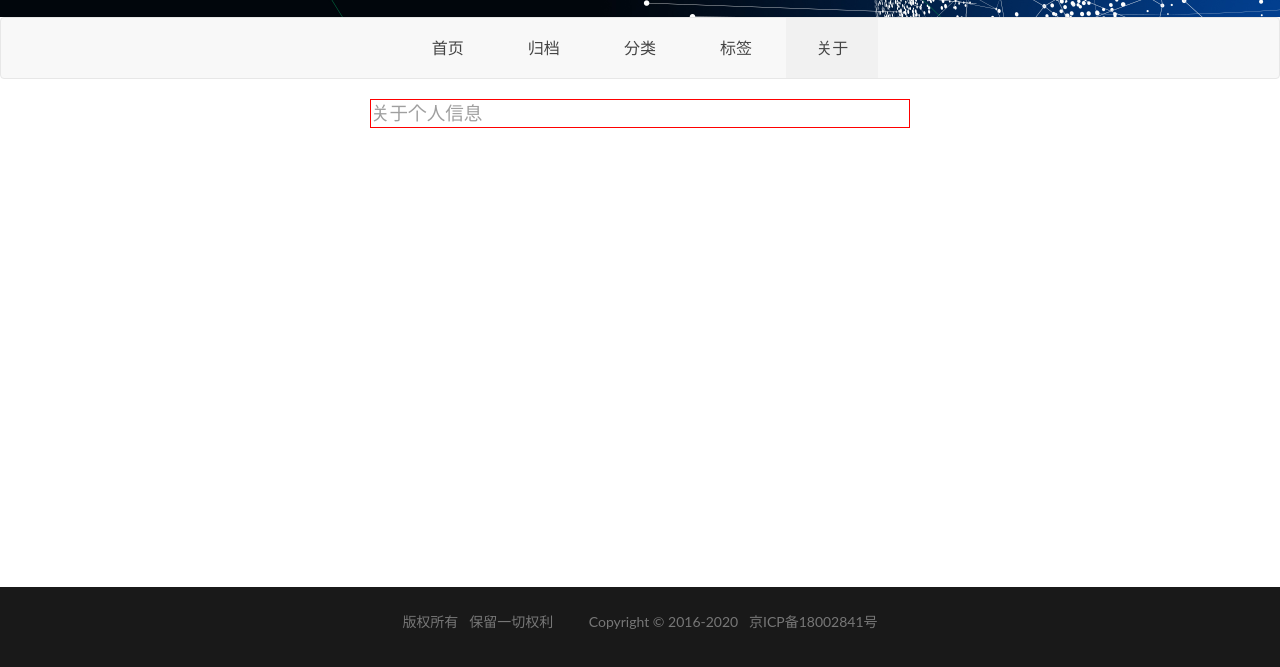
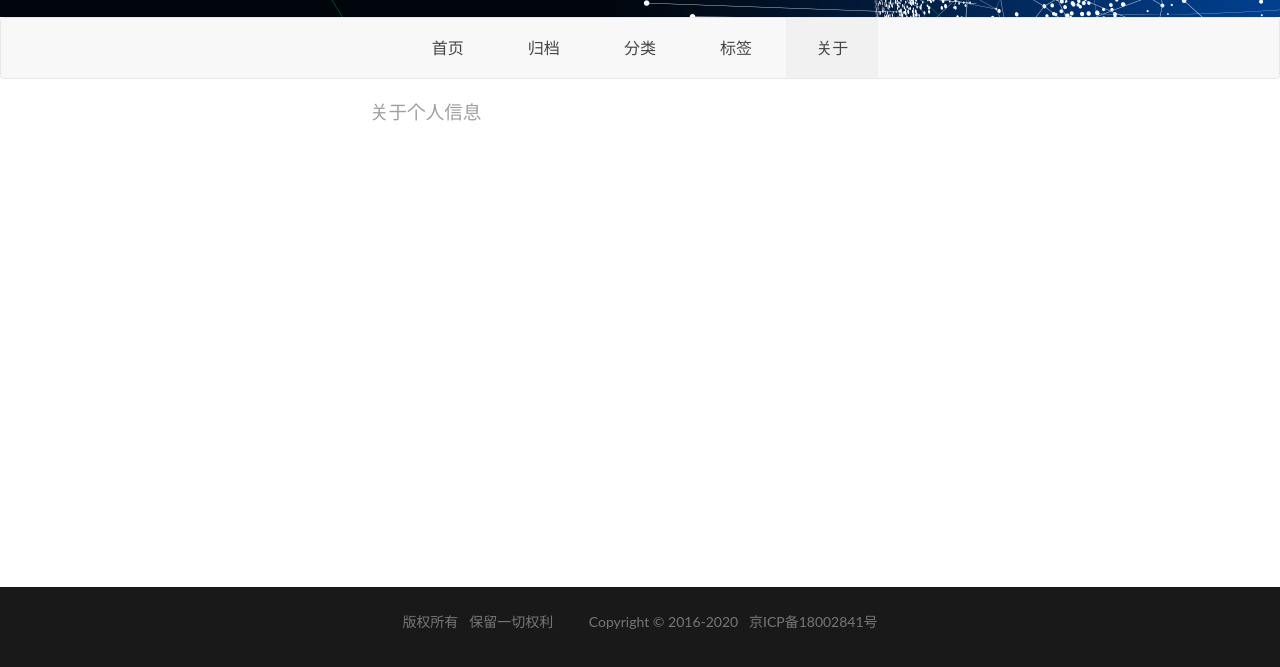
Before and after one commit to ItdeerLab/BlogTheme, a plain HTML site: page about.html in a window 1280 px wide. Shown: the part 133-800 px from the top of the page. Drawn offline with Linux system fonts and the light colour scheme.

```diff
--- a/about.html
+++ b/about.html
@@ -63,7 +63,7 @@
 			<div class="container">
 				<div class="row">
 					<!-- 正文 Article -->
-					<div class="col-md-6 col-md-offset-3 " style="border: solid red 1px;">
+					<div class="col-md-6 col-md-offset-3">
 						<div class="about row text-left">
 							关于个人信息
 						</div>
```
Also changed, not shown: pic/about.png (added), pic/archives.png (added), pic/category.png (added), pic/index.png (added), pic/single.png (added), pic/tags.png (added), 1 other file.
